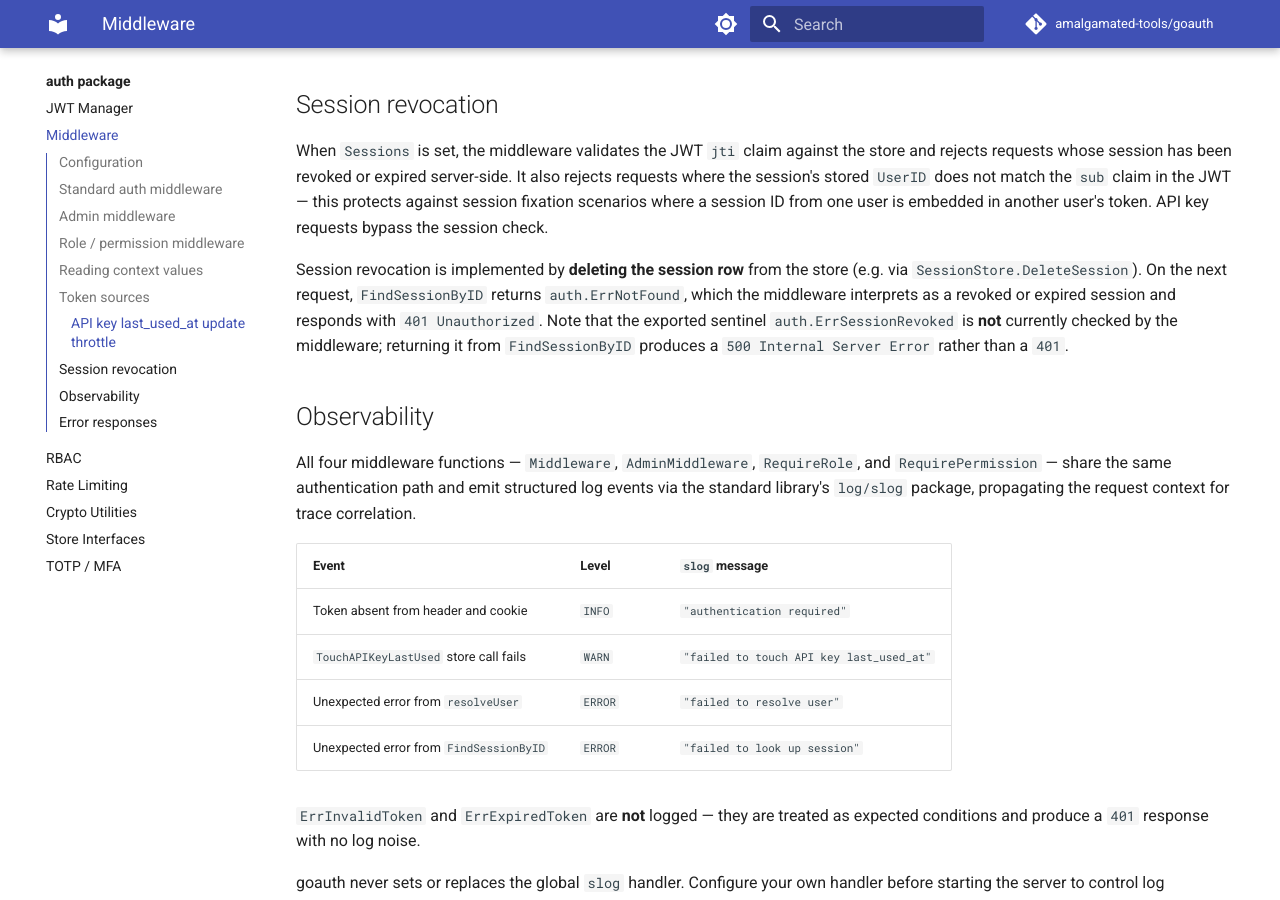
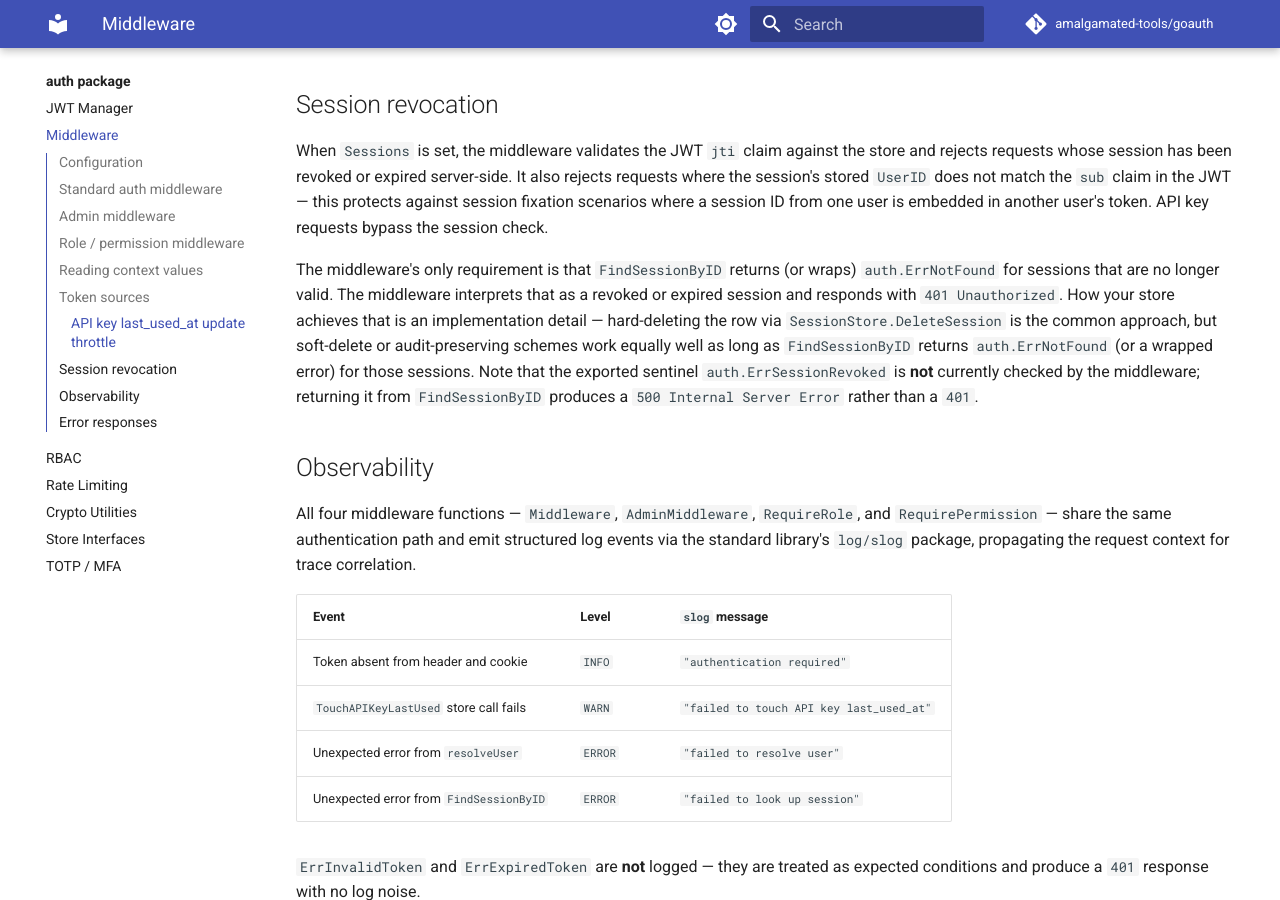
Before and after one commit to amalgamated-tools/goauth, an MkDocs documentation site: the page built from docs/auth/middleware.md, in a window 1280 px wide and 900 px high, scrolled down 2281 px. Built offline with MkDocs 1.6.1 and Material for MkDocs 9.7.7, drawn with Linux system fonts in a browser that asks for light colours; comment, search, counter and statistics services are not loaded.

Commit message:
docs: describe observable contracts instead of requiring specific storage strategies
Revocation docs previously mandated row deletion; soft-delete and audit-preserving stores satisfy the same contract as long as FindSessionByID returns or wraps ErrNotFound.

ErrOIDCSubjectAlreadyLinked docs previously claimed the sentinel is always a no-op; clarify it is suppressed only in the best-effort login path, not in the interactive link callback.

```diff
--- a/docs/auth/middleware.md
+++ b/docs/auth/middleware.md
@@ -95,7 +95,7 @@ If your application requires precise `last_used_at` timestamps, implement `Touch
 
 When `Sessions` is set, the middleware validates the JWT `jti` claim against the store and rejects requests whose session has been revoked or expired server-side. It also rejects requests where the session's stored `UserID` does not match the `sub` claim in the JWT — this protects against session fixation scenarios where a session ID from one user is embedded in another user's token. API key requests bypass the session check.
 
-Session revocation is implemented by **deleting the session row** from the store (e.g. via `SessionStore.DeleteSession`). On the next request, `FindSessionByID` returns `auth.ErrNotFound`, which the middleware interprets as a revoked or expired session and responds with `401 Unauthorized`. Note that the exported sentinel `auth.ErrSessionRevoked` is **not** currently checked by the middleware; returning it from `FindSessionByID` produces a `500 Internal Server Error` rather than a `401`.
+The middleware's only requirement is that `FindSessionByID` returns (or wraps) `auth.ErrNotFound` for sessions that are no longer valid. The middleware interprets that as a revoked or expired session and responds with `401 Unauthorized`. How your store achieves that is an implementation detail — hard-deleting the row via `SessionStore.DeleteSession` is the common approach, but soft-delete or audit-preserving schemes work equally well as long as `FindSessionByID` returns `auth.ErrNotFound` (or a wrapped error) for those sessions. Note that the exported sentinel `auth.ErrSessionRevoked` is **not** currently checked by the middleware; returning it from `FindSessionByID` produces a `500 Internal Server Error` rather than a `401`.
 
 ## Observability
 
```
Also changed, not shown: docs/auth/store-interfaces.md (+2 -2 lines).
